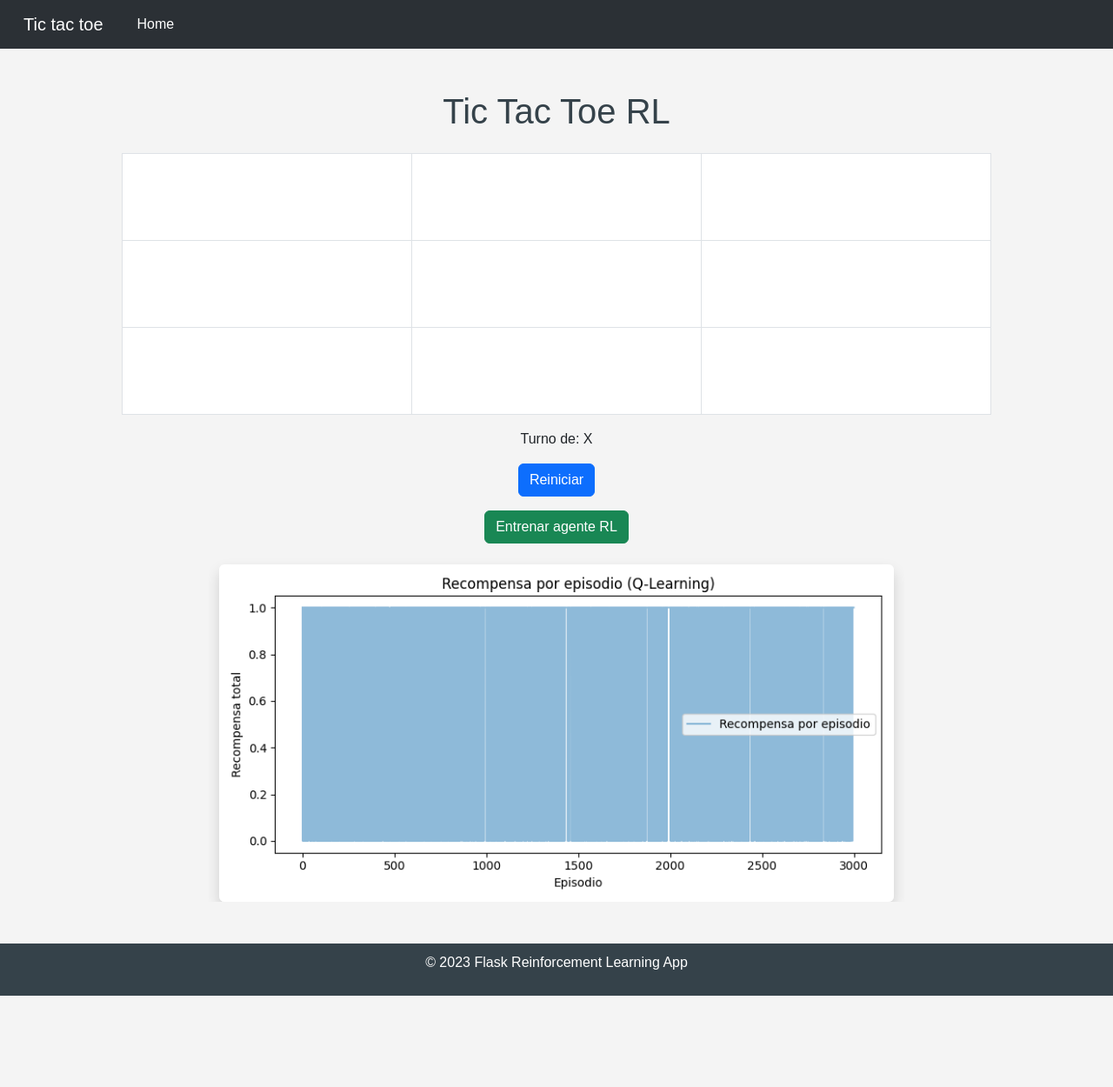
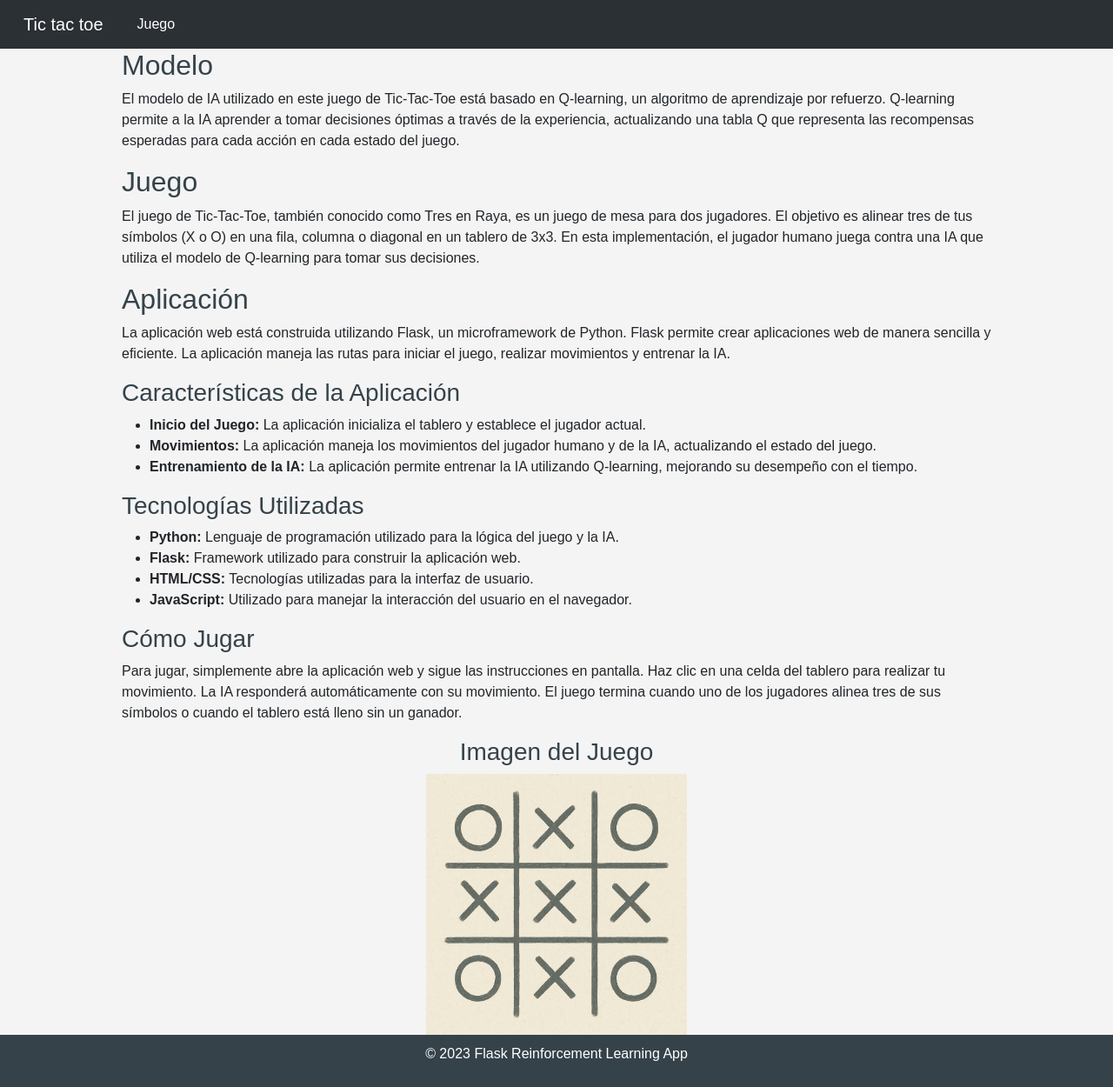
Before and after one commit to nabohorquez/tic_tac_toe_with_ai, a Flask app: page / in a window 1280 px wide. Shown: the whole page at 87% size. Before the commit the page ends 1145 px from the top, so only its background shows below. Run offline with Flask 3, Linux system fonts and the light colour scheme; some libraries are stand-ins or nearby versions.

Commit message:
Se agrego vista de descripcion y se agregaron rutas en el app.py

```diff
--- a/app.py
+++ b/app.py
@@ -26,7 +26,11 @@ def save_game(game):
     session['winner'] = game.winner
 
 @app.route('/')
-def index():
+def home():
+    return render_template('Descripcion.html')
+
+@app.route('/juego')
+def juego():
     return render_template('tic_tac_toe.html')
 
 @app.route('/reset', methods=['POST'])
--- a/static/style.css
+++ b/static/style.css
@@ -36,6 +36,7 @@ h1, h2, h3 {
     color: #35424a;
 }
 
+
 footer {
     background: #35424a;
     color: #ffffff;
--- /dev/null
+++ b/templates/Descripcion.html
@@ -0,0 +1,57 @@
+{% extends "base.html" %}
+{% block title %}Tic Tac Toe RL{% endblock %}
+{% block add_head %}
+
+{% endblock %}
+
+{% block content %}
+     <div class="container">
+        <h2>Modelo</h2>
+        <p>
+            El modelo de IA utilizado en este juego de Tic-Tac-Toe está basado en Q-learning, un algoritmo de aprendizaje por refuerzo.
+            Q-learning permite a la IA aprender a tomar decisiones óptimas a través de la experiencia, actualizando una tabla Q que
+            representa las recompensas esperadas para cada acción en cada estado del juego.
+        </p>
+
+        <h2 >Juego</h2>
+        <p>
+            El juego de Tic-Tac-Toe, también conocido como Tres en Raya, es un juego de mesa para dos jugadores.
+            El objetivo es alinear tres de tus símbolos (X o O) en una fila, columna o diagonal en un tablero de 3x3.
+            En esta implementación, el jugador humano juega contra una IA que utiliza el modelo de Q-learning para tomar sus decisiones.
+        </p>
+
+        <h2>Aplicación</h2>
+        <p>
+            La aplicación web está construida utilizando Flask, un microframework de Python.
+            Flask permite crear aplicaciones web de manera sencilla y eficiente.
+            La aplicación maneja las rutas para iniciar el juego, realizar movimientos y entrenar la IA.
+        </p>
+
+        <h3>Características de la Aplicación</h3>
+        <ul>
+            <li><strong>Inicio del Juego:</strong> La aplicación inicializa el tablero y establece el jugador actual.</li>
+            <li><strong>Movimientos:</strong> La aplicación maneja los movimientos del jugador humano y de la IA, actualizando el estado del juego.</li>
+            <li><strong>Entrenamiento de la IA:</strong> La aplicación permite entrenar la IA utilizando Q-learning, mejorando su desempeño con el tiempo.</li>
+        </ul>
+
+        <h3>Tecnologías Utilizadas</h3>
+        <ul>
+            <li><strong>Python:</strong> Lenguaje de programación utilizado para la lógica del juego y la IA.</li>
+            <li><strong>Flask:</strong> Framework utilizado para construir la aplicación web.</li>
+            <li><strong>HTML/CSS:</strong> Tecnologías utilizadas para la interfaz de usuario.</li>
+            <li><strong>JavaScript:</strong> Utilizado para manejar la interacción del usuario en el navegador.</li>
+        </ul>
+
+        <h3>Cómo Jugar</h3>
+        <p>
+            Para jugar, simplemente abre la aplicación web y sigue las instrucciones en pantalla.
+            Haz clic en una celda del tablero para realizar tu movimiento. La IA responderá automáticamente con su movimiento.
+            El juego termina cuando uno de los jugadores alinea tres de sus símbolos o cuando el tablero está lleno sin un ganador.
+        </p>
+
+        <div class="text-center">
+            <h3>Imagen del Juego</h3>
+            <img src="{{ url_for('static', filename='tic_tac_toe.png') }}" alt="Juego de Tic Tac Toe" width="300" height="300">
+        </div>
+    </div>
+{% endblock %}
--- a/templates/base.html
+++ b/templates/base.html
@@ -13,7 +13,7 @@
     <header class="m-0 p-0">
         <nav class="m-0 navbar navbar-expand-lg bg-body-tertiary" data-bs-theme="dark">
             <div class="container-fluid">
-                <a class="navbar-brand" href="{{ url_for('index') }}">Tic tac toe</a>
+                <a class="navbar-brand" href="{{ url_for('home') }}">Tic tac toe</a>
                 <button class="navbar-toggler" type="button" data-bs-toggle="collapse"
                     data-bs-target="#navbarSupportedContent" aria-controls="navbarSupportedContent" aria-expanded="false"
                     aria-label="Toggle navigation">
@@ -22,7 +22,7 @@
                 <div class="collapse navbar-collapse" id="navbarSupportedContent">
                     <ul class="navbar-nav me-auto mb-2 mb-lg-0">
                         <li class="nav-item">
-                            <a class="nav-link active" aria-current="page" href="{{ url_for('index') }}">Home</a>
+                            <a class="nav-link active" aria-current="page" href="{{ url_for('juego') }}">Juego</a>
                         </li>
                     </ul>
                 </div>
--- a/templates/tic_tac_toe.html
+++ b/templates/tic_tac_toe.html
@@ -21,6 +21,7 @@
 {% block content %}
     <div class="container py-5">
         <h1 class="mb-4 text-center">Tic Tac Toe RL</h1>
+        <p class="text-center">Juega contra el agente RL entrenado.</p>
         <div class="text-center">
             <table class="table table-bordered">
                 <tbody>
```
Also changed, not shown: static/rewards.png, static/tic_tac_toe.png (added), 1 other file.
